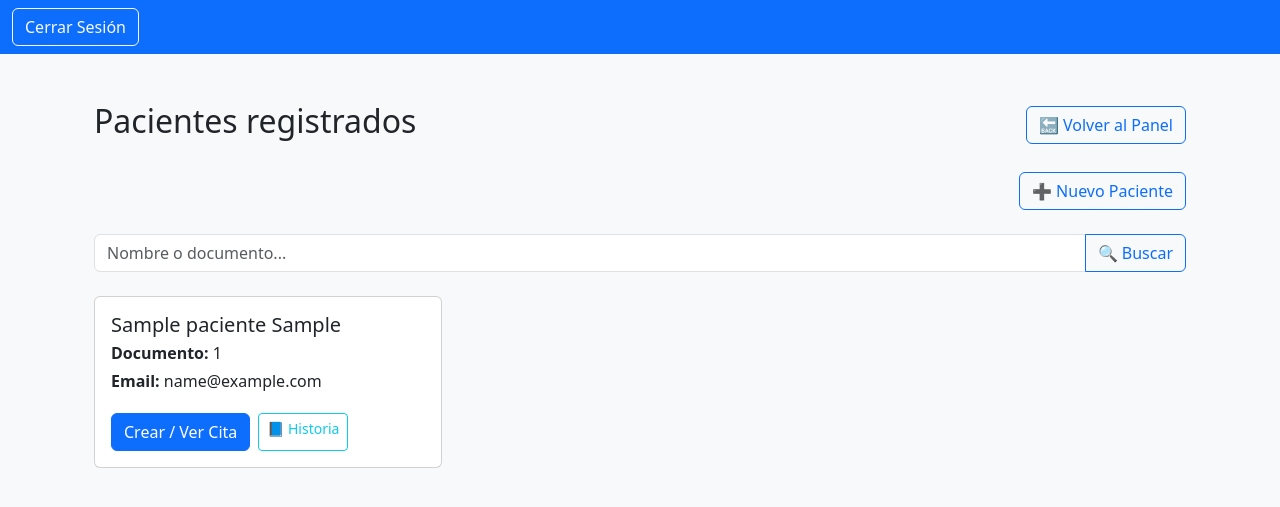
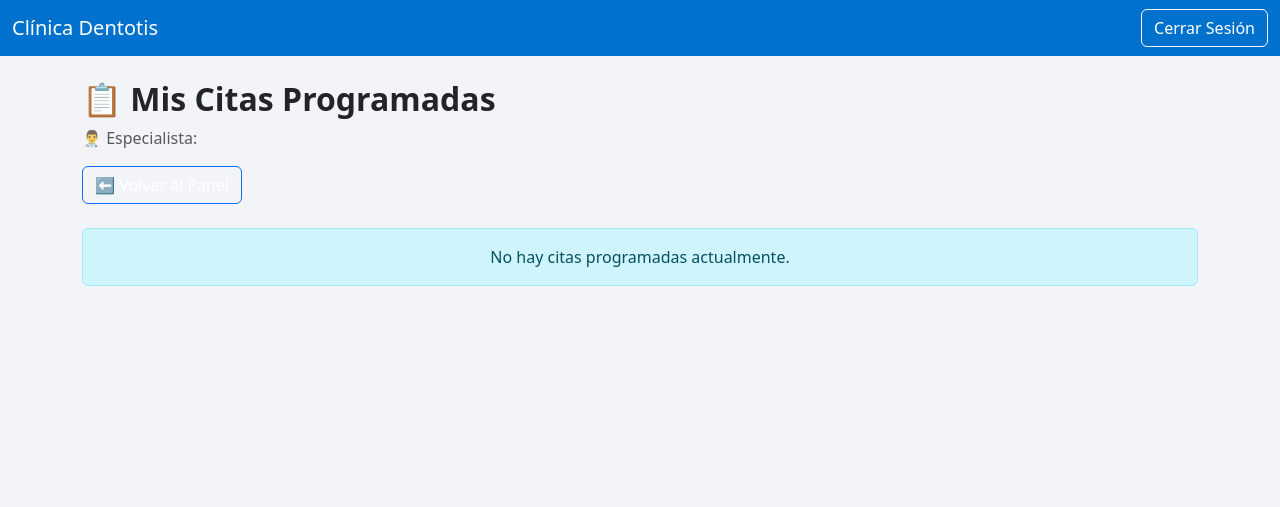
Before and after one commit to viriverpa/gestion_citas, a Django app: page /especialista/ in a window 1280 px wide. Shown: the top 507 px of the page. Run offline with Django 5.2, Linux system fonts and the light colour scheme; a user stored in the database is signed in; tables that the repository leaves empty hold one stand-in row (values such as "Sample post"); some libraries are stand-ins or nearby versions.

Commit message:
Cambios en las palntillas de Especialistas

```diff
--- a/web/templates/web/panel_especialista.html
+++ b/web/templates/web/panel_especialista.html
@@ -1,17 +1,21 @@
+{% load static %}
 <!DOCTYPE html>
 <html lang="es">
 <head>
   <meta charset="UTF-8">
-    <title>Panel Especialista</title>
+  <title>Panel de Especialista - Dentotis</title>
+  <link href="https://cdn.jsdelivr.net/npm/bootstrap@5.3.0/dist/css/bootstrap.min.css" rel="stylesheet">
+  <link href="https://cdn.jsdelivr.net/npm/bootstrap-icons@1.10.5/font/bootstrap-icons.css" rel="stylesheet">
 
-    <div class="text-end mb-3">
-        <a href="/panel/" class="btn btn-volver">🔙 Volver al Panel</a>
-    </div>
-
-    <link href="https://cdn.jsdelivr.net/npm/bootstrap@5.3.0/dist/css/bootstrap.min.css" rel="stylesheet">
   <style>
     body {
       background-color: #f2f4f8;
+    }
+    .navbar {
+      background-color: #0072CE;
+    }
+    .navbar-brand, .nav-link, .btn {
+      color: white;
     }
     .cita-card {
       border-left: 5px solid #0d6efd;
@@ -21,22 +25,36 @@
   </style>
 </head>
 <body>
+
+<nav class="navbar navbar-expand-lg">
+  <div class="container-fluid">
+    <a class="navbar-brand" href="#">Clínica Dentotis</a>
+    <form method="post" action="{% url 'logout' %}" class="d-inline">
+      {% csrf_token %}
+      <button type="submit" class="btn btn-outline-light">Cerrar Sesión</button>
+    </form>
+  </div>
+</nav>
+
 <div class="container py-4">
   <div class="mb-4">
-        <h2 class="fw-bold">Citas pendientes asignadas: {{ pendientes_count }}</h2>
-        <p class="text-muted">👨‍⚕️ Dr. {{ request.user.username }}</p>
+    <h2 class="fw-bold">📋 Mis Citas Programadas</h2>
+    <p class="text-muted">👨‍⚕️ Especialista: <strong>{{ request.user.first_name }} {{ request.user.last_name }}</strong></p>
+    <a href="{% url 'panel_admin' %}" class="btn btn-outline-primary">⬅️ Volver al Panel</a>
   </div>
+
   {% if citas %}
     <div class="row row-cols-1 row-cols-md-2 g-4">
       {% for cita in citas %}
       <div class="col">
         <div class="card cita-card p-3">
-                    <h5 class="mb-1">{{ cita.paciente.nombre }}</h5>
+          <h5 class="mb-1">{{ cita.paciente.nombres }} {{ cita.paciente.apellidos }}</h5>
           <p class="mb-1"><strong>Tratamiento:</strong> {{ cita.tratamiento.nombre }}</p>
-		    <p class="mb-2"><strong>Fecha:</strong> {{ cita.fecha_hora|date:"l, j F Y" }}</p>
-		    <p class="mb-2"><strong>Hora:</strong> {{ cita.fecha_hora|time:"g:i a" }}</p>
+          <p class="mb-1"><strong>Fecha:</strong> {{ cita.fecha_hora|date:"l d/m/Y" }}</p>
+          <p class="mb-2"><strong>Hora:</strong> {{ cita.fecha_hora|time:"g:i A" }}</p>
+
           <div class="d-flex justify-content-between">
-                        <a href="{% url 'ver_historia' cita.paciente.id %}" class="btn btn-outline-primary btn-sm">
+            <a href="{% url 'ver_historia' cita.paciente.id %}" class="btn btn-outline-azul btn-sm">
               📘 Ver historia
             </a>
             <form action="{% url 'marcar_cita_atendida' cita.id %}" method="post" class="d-inline">
@@ -51,12 +69,12 @@
       {% endfor %}
     </div>
   {% else %}
-
-
     <div class="alert alert-info text-center">
-            No hay citas programadas para hoy.
+      No hay citas programadas actualmente.
     </div>
   {% endif %}
 </div>
+
+<script src="https://cdn.jsdelivr.net/npm/bootstrap@5.3.0/dist/js/bootstrap.bundle.min.js"></script>
 </body>
 </html>
--- a/web/urls.py
+++ b/web/urls.py
@@ -27,6 +27,8 @@ urlpatterns = [
     path('pacientes/nuevo/', views.crear_paciente, name='crear_paciente'),
     path('editar-perfil/', views.editar_paciente, name='editar_paciente'), # Paciente edita su perfil
     path('editar-paciente/<int:pk>/', views.editar_paciente, name='editar_paciente_admin'), # Admin/especialista
+    path('especialista/mis-pacientes/', views.mis_pacientes_agendados, name='mis_pacientes_agendados'),
+
 
     # -------------------
     # Historia clínica y tratamiento
--- a/web/views.py
+++ b/web/views.py
@@ -11,6 +11,7 @@ from django.utils.timezone import now
 from django.utils.crypto import get_random_string
 from .forms import BusquedaPacienteForm
 from django.utils.formats import date_format
+from datetime import datetime, timedelta, time
 
 from .forms import (
     LoginForm,
@@ -28,14 +29,10 @@ from citas.models import (
     Tratamiento,
 )
 
-#from .models import HorarioAtencion  # Solo si usas este modelo
-
-from datetime import datetime, timedelta, time
-
 
 def landing(request):
     if request.user.is_authenticated:
-        logout(request)  # Solo cierra sesión si ya está logueado
+        logout(request)  # Solo cierra sesión si ya estaba logueado
 
     form = LoginForm()
 
@@ -50,12 +47,23 @@ def landing(request):
                 login(request, user)
                 grupos = list(user.groups.values_list('name', flat=True))
 
+                # ✅ Saludo opcional para mostrar en panel_admin si se desea
+                if user.first_name or user.last_name:
+                    nombre = f"{user.first_name} {user.last_name}".strip()
+                else:
+                    nombre = user.username
+
                 if 'Administrador' in grupos:
+                    request.session['saludo'] = f"👨‍💼 Bienvenido Administrador: {nombre}"
                     return redirect('panel_admin')
+
                 elif 'Especialistas' in grupos:
-                    return redirect('panel_especialista')
+                    request.session['saludo'] = f"🦷 Bienvenido Dr. {nombre}"
+                    return redirect('panel_admin')
+
                 elif 'Pacientes' in grupos:
                     return redirect('panel_paciente')
+
                 else:
                     logout(request)
                     form.add_error(None, 'Este usuario no tiene un rol asignado.')
@@ -63,22 +71,34 @@ def landing(request):
                 form.add_error(None, 'Documento o contraseña incorrectos.')
 
     return render(request, 'web/landing.html', {'form': form})
+
 @login_required
 def panel_admin(request):
-    grupos = request.user.groups.values_list('name', flat=True)
-    return render(request, 'web/panel_admin.html', {'grupos': grupos})
+    grupos = list(request.user.groups.values_list('name', flat=True))
+
+    saludo = request.session.pop('saludo', None)  # ✅ Recupera y borra el saludo
+    return render(request, 'web/panel_admin.html', {
+        'grupos': grupos,
+        'saludo': saludo,
+    })
+
 
 
 @login_required
 def panel_especialista(request):
-    pacientes = Paciente.objects.all().order_by('apellidos', 'nombres')
+    hoy = now().date()
 
-    return render(request, 'web/panel_pacientes.html', {
-        'pacientes': pacientes,
-        'es_especialista': True,
-        'form': BusquedaPacienteForm()
+    # Obtener las citas futuras del especialista autenticado
+    citas = Cita.objects.filter(
+        odontologo__user=request.user,
+        fecha_hora__date__gte=hoy,
+        estado='P'
+    ).order_by('fecha_hora')
+
+    return render(request, 'web/panel_especialista.html', {
+        'citas': citas,
+        'pendientes_count': citas.count()
     })
-
 
 
 
@@ -644,3 +664,26 @@ def ver_panel_paciente_admin(request, paciente_id):
         'acceso_admin': True,
         'es_administrador': es_administrador
     })
+
+# -------------------
+#Ver solo los mis citas de Paciente
+# -------------------
+
+@login_required
+def mis_pacientes_agendados(request):
+    especialista = Odontologo.objects.filter(user=request.user).first()
+    if not especialista:
+        messages.warning(request, "No tienes pacientes asignados aún.")
+        return redirect('panel_admin')
+
+    # Obtener pacientes únicos con citas futuras asignadas a este odontólogo
+    pacientes = Paciente.objects.filter(
+        cita__odontologo=especialista,
+        cita__fecha_hora__gte=timezone.now()
+    ).distinct().order_by('apellidos', 'nombres')
+
+    return render(request, 'web/panel_pacientes.html', {
+        'pacientes': pacientes,
+        'especialista': True,
+        'es_administrador': False,  # para ocultar botones de edición
+    })
```
Also changed, not shown: web/static/css/styles.css (+29 -0 lines), web/templates/web/panel_admin.html (+44 -13 lines). Lines whose indentation alone changed are shown as unchanged.
